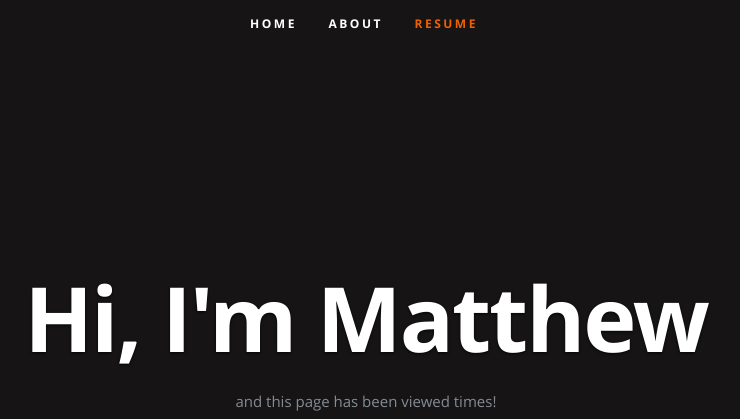
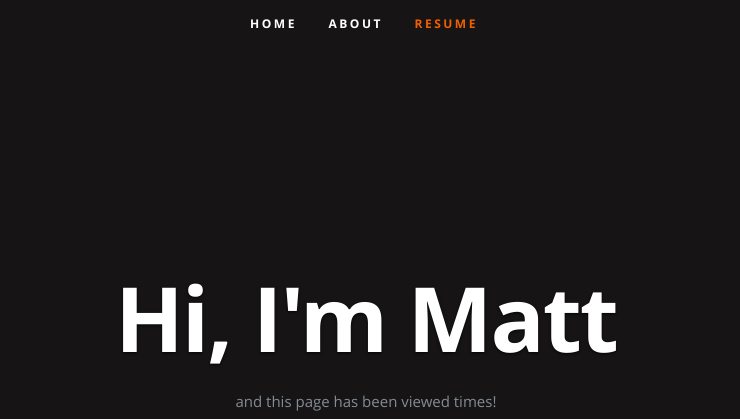
Before and after one commit to Schmitm3/Matt-Azure-Resume, a plain HTML site: page frontend/index.html in a window 1280 px wide. Shown: the top 419 px of the page, without its empty margins (276-1016 px from the left). Drawn offline with nearby package versions, Linux system fonts and the light colour scheme; no server answers.

Commit message:
Update index.html

```diff
--- a/frontend/index.html
+++ b/frontend/index.html
@@ -54,7 +54,7 @@
 
       <div class="row banner">
          <div class="banner-text">
-            <h1 class="responsive-headline">Hi, I'm Matthew</h1>
+            <h1 class="responsive-headline">Hi, I'm Matt</h1>
 
             <p>and this page has been viewed <a id="counter"></a> times! </p>
             <ul class="social">
```
